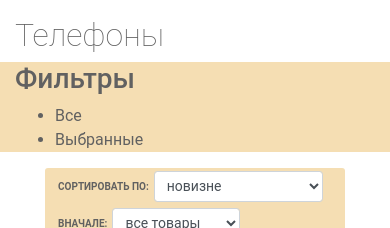
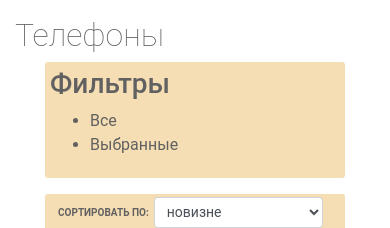
Before and after one commit to ArtemKozak/angular-devel, an Angular app: page /phones in a window 390 px wide. Shown: the part 140-368 px from the top of the page. Built offline with nearby package versions, Linux system fonts and the light colour scheme.

Commit message:
1 file modified

```diff
--- a/src/app/product-filter/product-filter.component.css
+++ b/src/app/product-filter/product-filter.component.css
@@ -1,4 +1,19 @@
 .container-fluid{
+  background: wheat;
+  border-radius:  0 3px 3px 0;
+  padding: 5px;
+  min-width: 140px;
+}
+@media (min-width: 992px) {
+  .container-fluid {
+    margin-left: 1rem;
+  }
 
-  background: wheat
 }
+@media (max-width: 576px) {
+  .container-fluid {
+    border-radius: 3px;
+    width: 300px;
+    margin-bottom: 1rem;
+  }
+}
```
